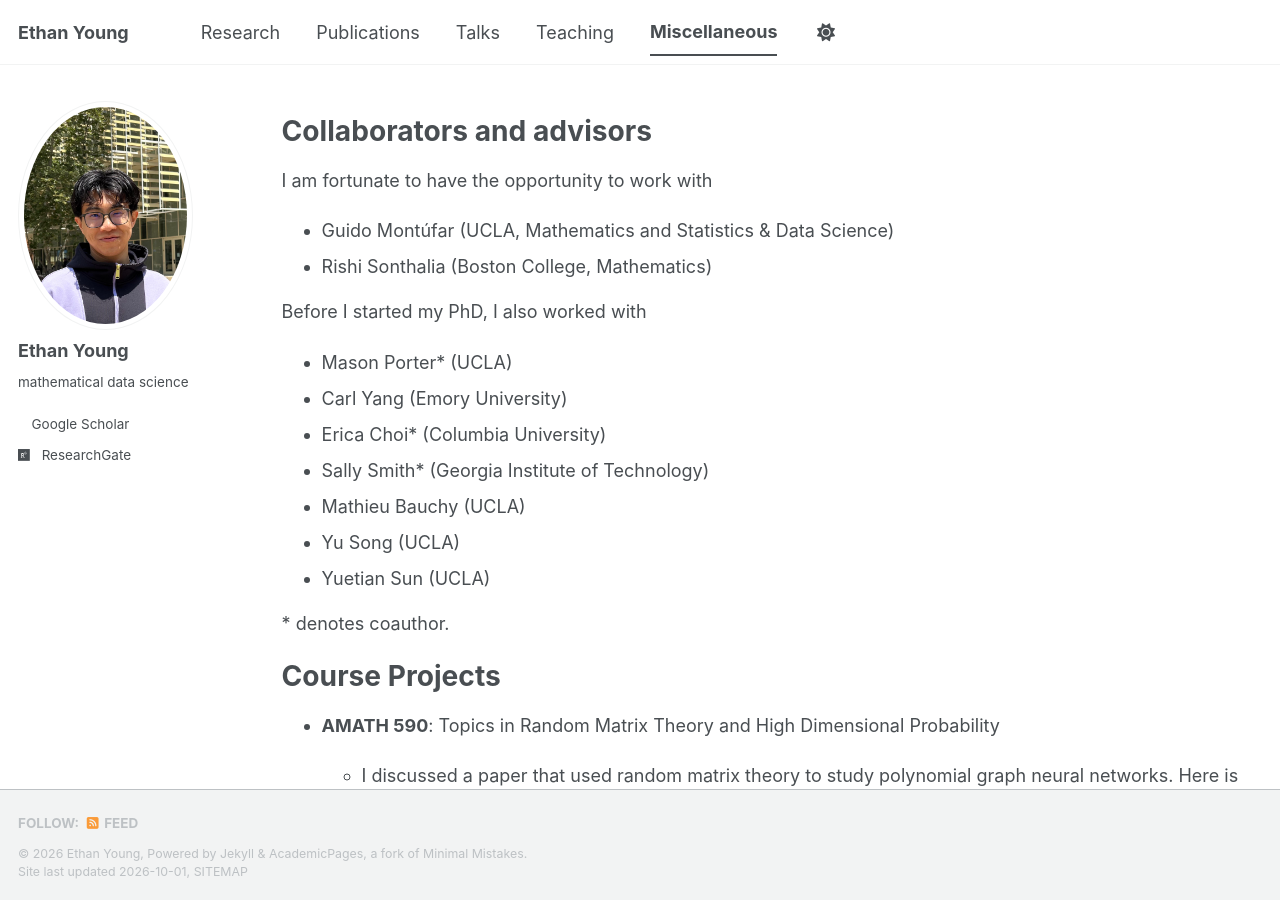
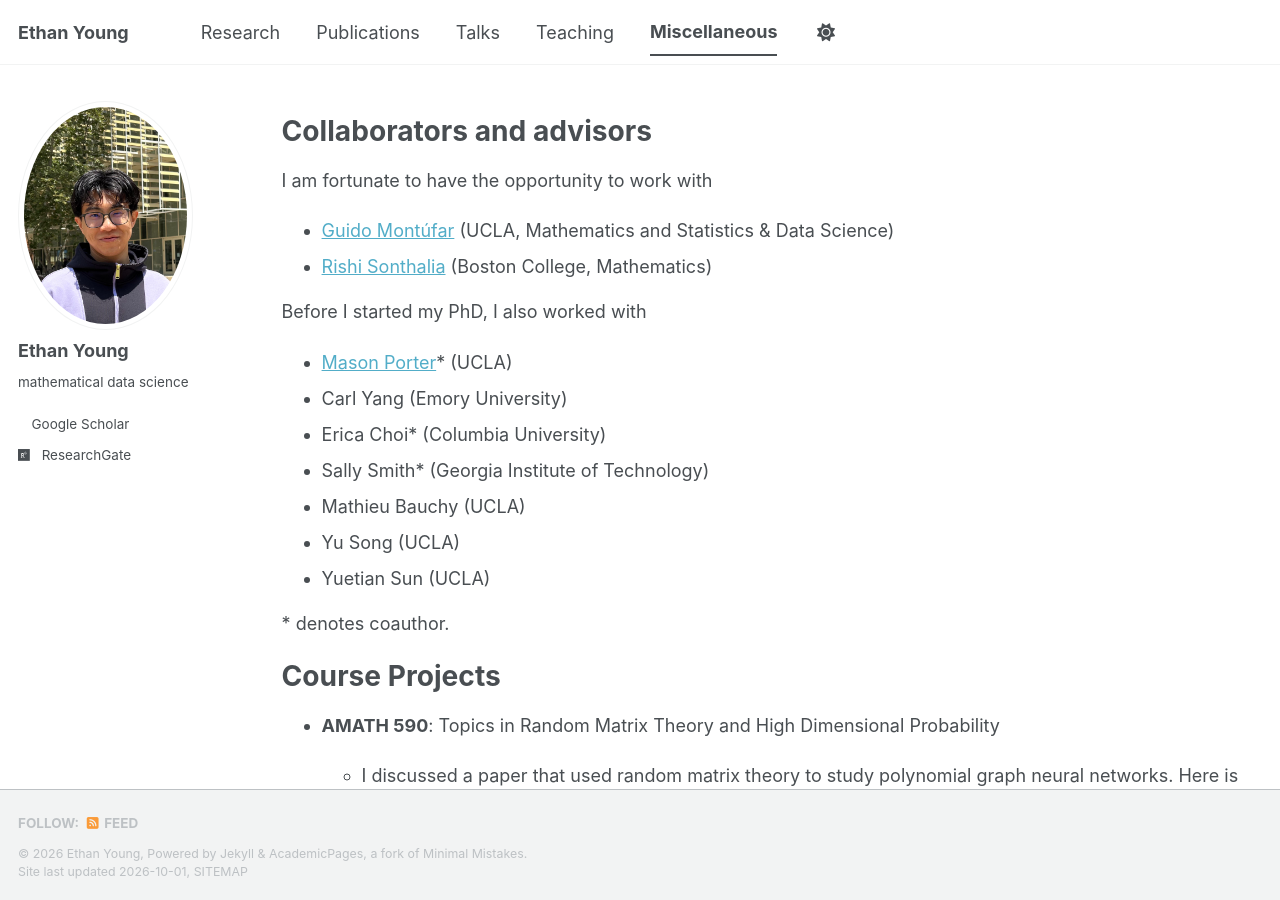
Before and after one commit to ethanjyoung/ethanjyoung.github.io, a Jekyll site: the page built from _pages/misc.md, in a window 1280 px wide and 900 px high. Built offline with Jekyll 4.4.1, drawn with Linux system fonts in a browser that asks for light colours; a style sheet for code colours, icons or effects is not loaded; part of the change alters nothing that is shown.

```diff
--- a/_pages/misc.md
+++ b/_pages/misc.md
@@ -8,11 +8,11 @@ author_profile: true
 {% include base_path %}
 # Collaborators and advisors
 I am fortunate to have the opportunity to work with
-* Guido Montúfar (UCLA, Mathematics and Statistics & Data Science)
-* Rishi Sonthalia (Boston College, Mathematics)
+* <a href="{{https://www.math.ucla.edu/~montufar/}}">Guido Montúfar</a> (UCLA, Mathematics and Statistics & Data Science)
+* <a href="{{https://sites.google.com/bc.edu/rishi-sonthalia}}">Rishi Sonthalia</a> (Boston College, Mathematics)
 
 Before I started my PhD, I also worked with
-* Mason Porter* (UCLA)
+* <a href="{{https://www.math.ucla.edu/~mason/}}">Mason Porter</a>* (UCLA)
 * Carl Yang (Emory University)
 * Erica Choi* (Columbia University)
 * Sally Smith* (Georgia Institute of Technology)
```
